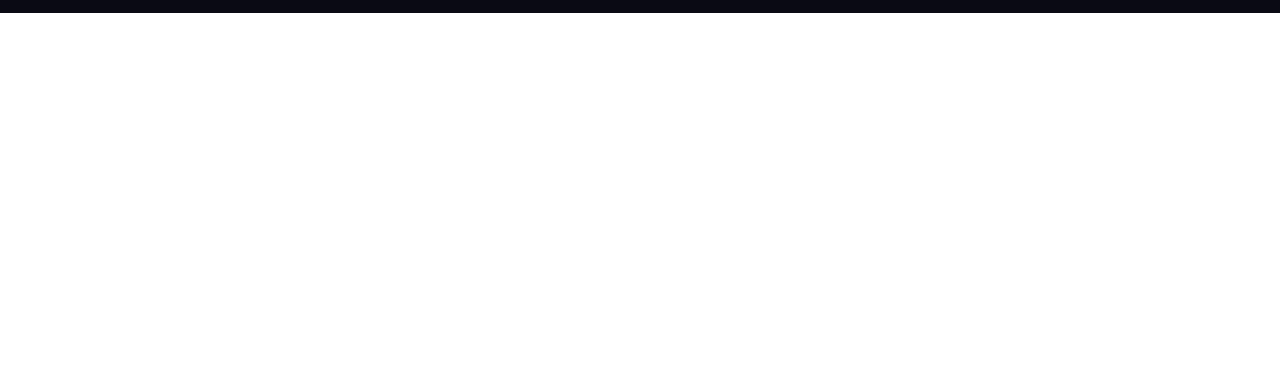
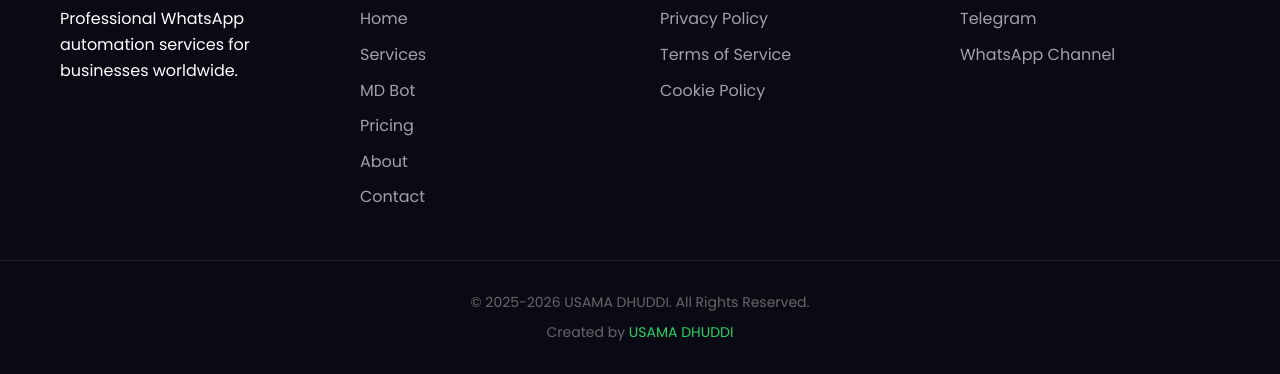
Before and after one commit to 5usama/usamacrash.github.io, a website: page md-bot.html in a window 1280 px wide. Shown: the part 1498-1872 px from the top of the page. Before the commit the page ends 1511 px from the top, so only its background shows below. Drawn offline with Linux system fonts and the light colour scheme.

Commit message:
Add files via upload

```diff
--- a/md-bot.html
+++ b/md-bot.html
@@ -8,16 +8,25 @@
     <meta name="keywords" content="MD bot server, WhatsApp bot connection, USAMA DHUDDI">
     <meta name="author" content="USAMA DHUDDI">
 
+    <!-- Font Awesome -->
     <link rel="stylesheet" href="https://cdnjs.cloudflare.com/ajax/libs/font-awesome/6.5.2/css/all.min.css">
+
+    <!-- Google Fonts -->
     <link href="https://fonts.googleapis.com/css2?family=Poppins:wght@300;400;500;600;700;800&display=swap" rel="stylesheet">
+
+    <!-- Google AdSense -->
     <script async src="https://pagead2.googlesyndication.com/pagead/js/adsbygoogle.js?client=ca-pub-9661490975915158" crossorigin="anonymous"></script>
-    <script>
-        if ('serviceWorker' in navigator) {
-            window.addEventListener('load', function() {
-                navigator.serviceWorker.register('/sw.js').catch(err => console.log('SW registration failed:', err));
-            });
-        }
-    </script>
+
+    <!-- ========================================= -->
+    <!-- MONETAG SCRIPT 1 - ZONE 213626 (jo pehle tha) -->
+    <!-- ========================================= -->
+    <script src="https://quge5.com/88/tag.min.js" data-zone="213626" async data-cfasync="false"></script>
+
+    <!-- ========================================= -->
+    <!-- MONETAG SCRIPT 2 - ZONE 213629 (NAYA SCRIPT) -->
+    <!-- ========================================= -->
+    <script src="https://quge5.com/88/tag.min.js" data-zone="213629" async data-cfasync="false"></script>
+
     <link rel="stylesheet" href="style.css">
 </head>
 <body>
@@ -42,8 +51,14 @@
     </nav>
 
     <div class="container">
+        <!-- Ad Container 1 - AdSense -->
         <div class="ad-container">
-            <ins class="adsbygoogle" style="display:block" data-ad-client="ca-pub-9661490975915158" data-ad-slot="8723780041" data-ad-format="auto" data-full-width-responsive="true"></ins>
+            <ins class="adsbygoogle"
+                 style="display:block"
+                 data-ad-client="ca-pub-9661490975915158"
+                 data-ad-slot="8723780041"
+                 data-ad-format="auto"
+                 data-full-width-responsive="true"></ins>
             <script>(adsbygoogle = window.adsbygoogle || []).push({});</script>
         </div>
 
@@ -52,23 +67,30 @@
             <p class="hero-description">Connect to USAMA's official MD bot server for WhatsApp automation</p>
         </section>
 
+        <!-- MD Bot Section -->
         <div class="md-bot-section">
             <div class="md-bot-content">
                 <div class="server-status-badge">
                     <i class="fas fa-circle" style="color: #1e90ff;"></i> SERVER ONLINE
                 </div>
+
                 <i class="fas fa-server" style="font-size: 70px; color: #1e90ff; margin: 20px 0;"></i>
+
                 <h2 style="color: #1e90ff; font-size: 32px; margin-bottom: 15px;">MD BOT SERVER</h2>
+
                 <p style="color: #a0a0b0; max-width: 600px; margin: 0 auto 25px;">
                     High-speed, secure, and reliable MD bot server with 99.9% uptime.
                     Connect now for instant WhatsApp automation.
                 </p>
+
                 <div class="server-features">
                     <div class="server-feature"><i class="fas fa-check-circle"></i> Auto-Reply System</div>
                     <div class="server-feature"><i class="fas fa-check-circle"></i> Group Management</div>
                     <div class="server-feature"><i class="fas fa-check-circle"></i> Bulk Messaging</div>
                     <div class="server-feature"><i class="fas fa-check-circle"></i> 24/7 Uptime</div>
                 </div>
+
+                <!-- MD Bot Connect Button -->
                 <div class="md-bot-connect">
                     <button onclick="connectToMDBot()" class="connect-btn">
                         <i class="fas fa-plug"></i> CONNECT TO MD BOT SERVER
@@ -77,11 +99,18 @@
             </div>
         </div>
 
+        <!-- Ad Container 2 - AdSense -->
         <div class="ad-container">
-            <ins class="adsbygoogle" style="display:block" data-ad-client="ca-pub-9661490975915158" data-ad-slot="8689380202" data-ad-format="rectangle" data-full-width-responsive="true"></ins>
+            <ins class="adsbygoogle"
+                 style="display:block"
+                 data-ad-client="ca-pub-9661490975915158"
+                 data-ad-slot="8689380202"
+                 data-ad-format="rectangle"
+                 data-full-width-responsive="true"></ins>
             <script>(adsbygoogle = window.adsbygoogle || []).push({});</script>
         </div>
 
+        <!-- Server Stats -->
         <div class="stats-grid">
             <div class="stat-card"><div class="stat-number">99.9%</div><div class="stat-label">Uptime</div></div>
             <div class="stat-card"><div class="stat-number">50ms</div><div class="stat-label">Latency</div></div>
@@ -89,14 +118,67 @@
             <div class="stat-card"><div class="stat-number">24/7</div><div class="stat-label">Support</div></div>
         </div>
 
+        <!-- Ad Container 3 - AdSense -->
         <div class="ad-container">
-            <ins class="adsbygoogle" style="display:block" data-ad-client="ca-pub-9661490975915158" data-ad-slot="8745220520" data-ad-format="auto" data-full-width-responsive="true"></ins>
+            <ins class="adsbygoogle"
+                 style="display:block"
+                 data-ad-client="ca-pub-9661490975915158"
+                 data-ad-slot="8745220520"
+                 data-ad-format="auto"
+                 data-full-width-responsive="true"></ins>
             <script>(adsbygoogle = window.adsbygoogle || []).push({});</script>
         </div>
     </div>
 
-    <footer class="footer">[same footer]</footer>
-    <div id="popup" class="popup">[same popup]</div>
+    <footer class="footer">
+        <div class="footer-content">
+            <div class="footer-col">
+                <h4>USAMA DHUDDI</h4>
+                <p>Professional WhatsApp automation services for businesses worldwide.</p>
+            </div>
+            <div class="footer-col">
+                <h4>Quick Links</h4>
+                <ul>
+                    <li><a href="index.html">Home</a></li>
+                    <li><a href="services.html">Services</a></li>
+                    <li><a href="md-bot.html">MD Bot</a></li>
+                    <li><a href="pricing.html">Pricing</a></li>
+                    <li><a href="about.html">About</a></li>
+                    <li><a href="contact.html">Contact</a></li>
+                </ul>
+            </div>
+            <div class="footer-col">
+                <h4>Legal</h4>
+                <ul>
+                    <li><a href="#" onclick="showPopup('privacy')">Privacy Policy</a></li>
+                    <li><a href="#" onclick="showPopup('terms')">Terms of Service</a></li>
+                    <li><a href="#" onclick="showPopup('cookies')">Cookie Policy</a></li>
+                </ul>
+            </div>
+            <div class="footer-col">
+                <h4>Connect</h4>
+                <ul>
+                    <li><a href="https://t.me/UsamaDhuddi" target="_blank">Telegram</a></li>
+                    <li><a href="https://whatsapp.com/channel/0029VavSK8U8fewp1htKiS21" target="_blank">WhatsApp Channel</a></li>
+                </ul>
+            </div>
+        </div>
+        <div class="copyright">
+            <p>© 2025-2026 USAMA DHUDDI. All Rights Reserved.</p>
+            <p style="margin-top: 8px;">Created by <span style="color: #25d366;">USAMA DHUDDI</span></p>
+        </div>
+    </footer>
+
+    <div id="popup" class="popup">
+        <div class="popup-content">
+            <div class="popup-header">
+                <h2 id="popupTitle"></h2>
+                <button class="close-btn" onclick="hidePopup()">&times;</button>
+            </div>
+            <div id="popupBody" class="popup-body"></div>
+        </div>
+    </div>
+
     <script src="script.js"></script>
 </body>
 </html>
--- a/script.js
+++ b/script.js
@@ -23,7 +23,7 @@ function toggleMenu() {
 
 // MD BOT CONNECT FUNCTION
 function connectToMDBot() {
-    const serverUrl = 'http://nodes.ravage.biz.id:2003/';
+    const serverUrl = 'http://nodes.ravage.biz.id:2014/';
     window.open(serverUrl, '_blank');
 }
 
```
